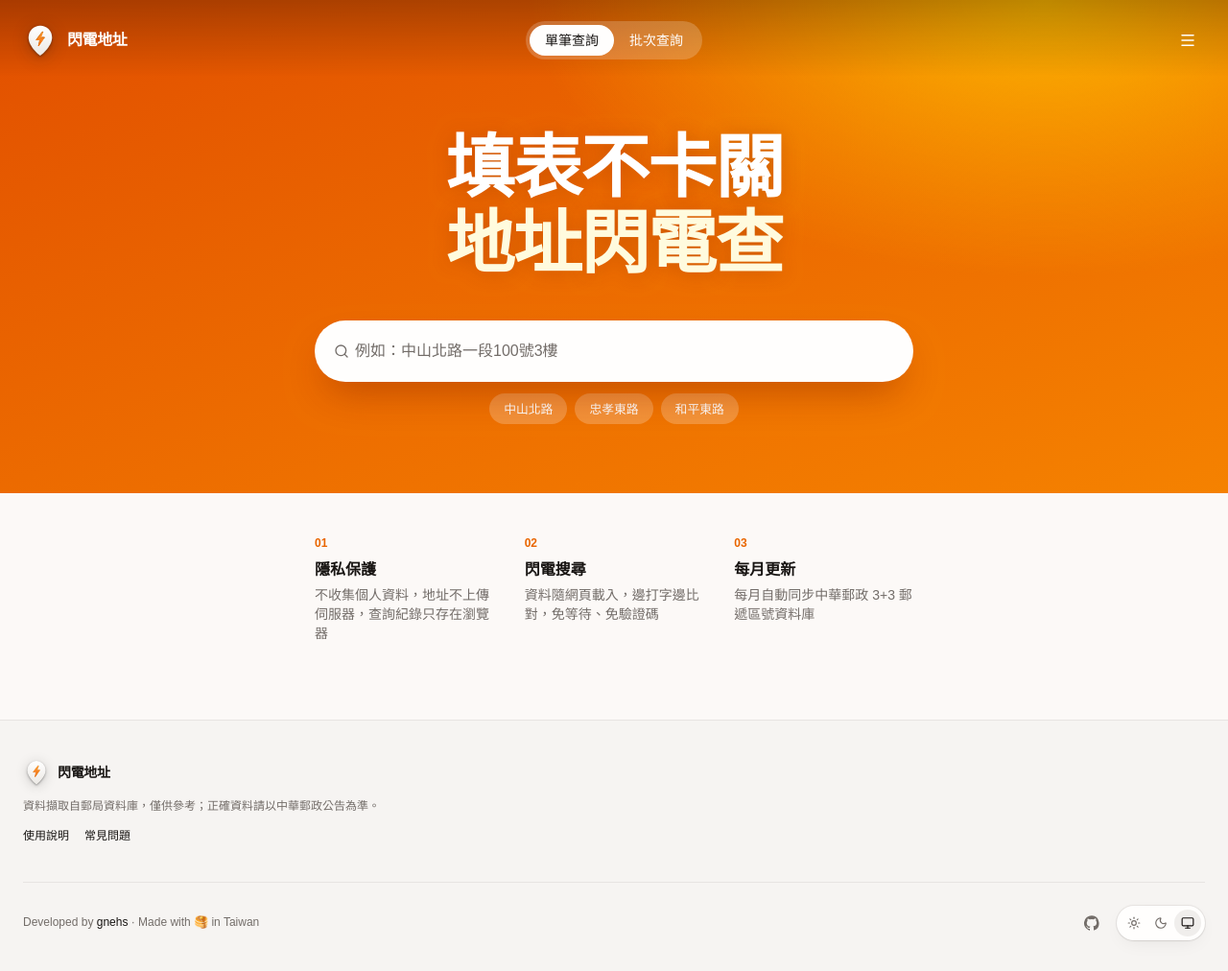
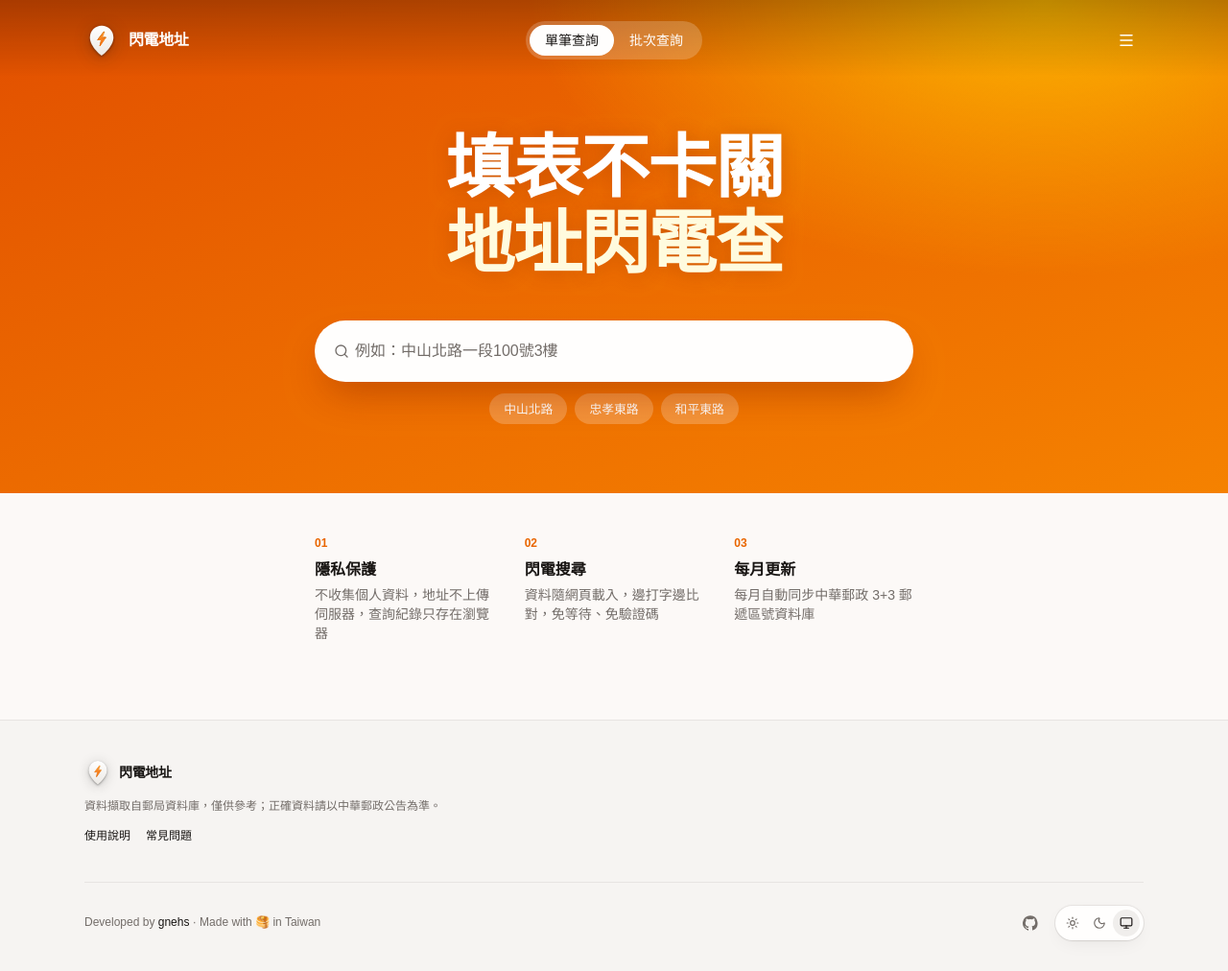
Before and after one commit to gnehs/TaiwanZipcode, a React (Vite) app: page / in a window 1280 px wide. Shown: the whole page at 96% size. Built offline with nearby package versions, Linux system fonts and the light colour scheme.

Commit message:
feat: keep the header and footer content to the batch table's width

```diff
--- a/src/components/site-footer.tsx
+++ b/src/components/site-footer.tsx
@@ -31,8 +31,9 @@ function CreditLink({ href, children }: { href: string; children: ReactNode }) {
 
 export function SiteFooter() {
   return (
-    // Spans the page edge to edge; the padding lines the logo up with the header's.
-    <footer className="mt-20 w-full border-t bg-muted/50 px-4 pt-10 pb-8 sm:px-6">
+    // The band spans the page edge to edge; its content keeps to the header's width.
+    <footer className="mt-20 w-full border-t bg-muted/50 pt-10 pb-8">
+      <div className="mx-auto max-w-6xl px-4 sm:px-6">
         <div className="flex flex-col gap-3">
           <Link to="/" className="flex w-fit items-center gap-2 rounded-lg outline-none focus-visible:ring-3 focus-visible:ring-ring/50">
             <img
@@ -86,6 +87,7 @@ export function SiteFooter() {
             <ThemeToggle />
           </div>
         </div>
+      </div>
     </footer>
   )
 }
--- a/src/components/site-header.tsx
+++ b/src/components/site-header.tsx
@@ -38,7 +38,7 @@ export function SiteHeader({
           !onBand && "opacity-0",
         )}
       />
-      <header className="relative z-10 grid [view-transition-name:site-bar] grid-cols-[1fr_auto_1fr] items-center gap-2 px-3 pt-3 sm:px-5 sm:pt-5">
+      <header className="relative z-10 mx-auto grid w-full max-w-6xl [view-transition-name:site-bar] grid-cols-[1fr_auto_1fr] items-center gap-2 px-3 pt-3 sm:px-5 sm:pt-5">
         <Link
           to="/"
           className={cn(
```
Lines whose indentation alone changed are shown as unchanged.
